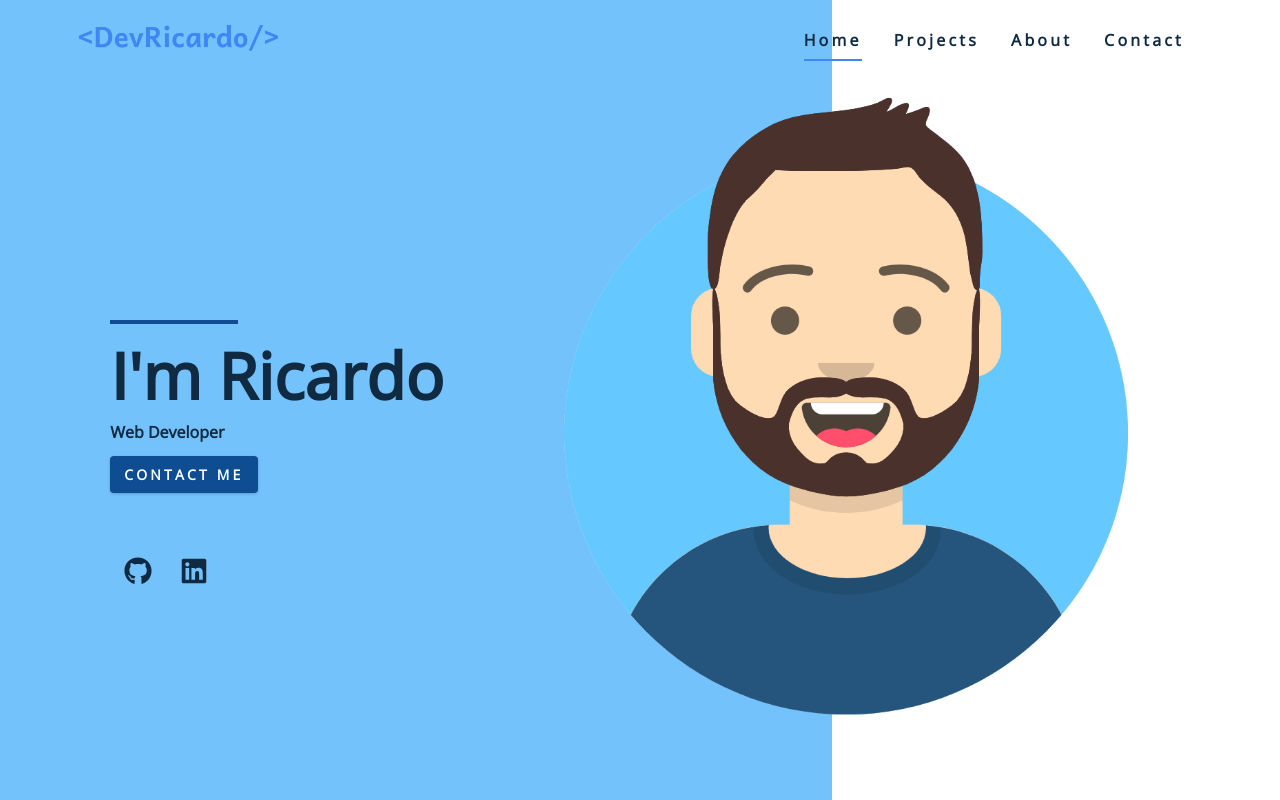
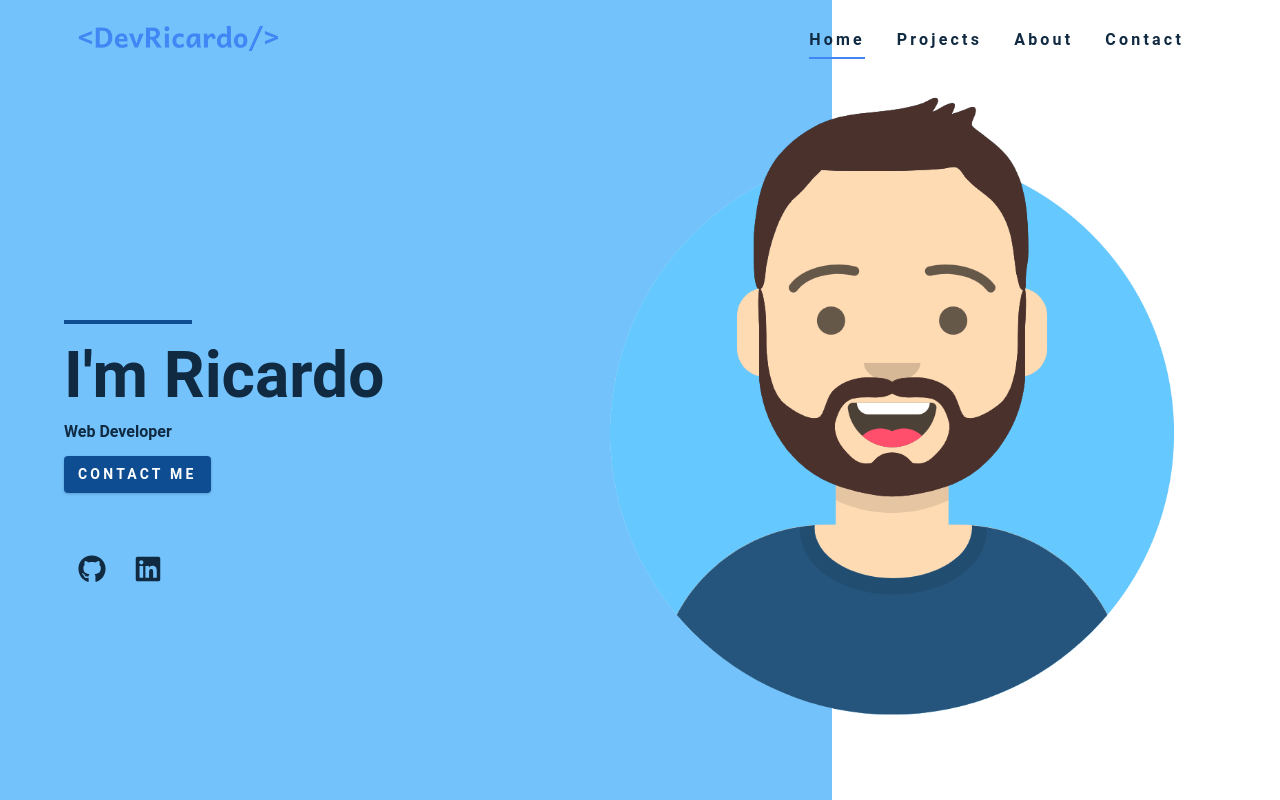
Before and after one commit to RickSanchez7/portfolio-gatsy, a Gatsby site: page / in a window 1280 px wide. Shown: the top 800 px of the page. Built offline with nearby package versions, Linux system fonts and the light colour scheme; Gatsby itself is replaced by a stand-in of ours.

Commit message:
fix dependencies and css font performance issue

```diff
--- a/src/css/main.css
+++ b/src/css/main.css
@@ -3,8 +3,6 @@
 Variables
 ===============
 */
-
-@import url("https://fonts.googleapis.com/css?family=Open+Sans|Roboto:400,700&display=swap");
 
 :root {
   --clr-primary-1: #4285f4;
@@ -36,6 +34,10 @@
 Global Styles
 ===============
 */
+@font-face {
+  font-family: "Roboto";
+  src: url("https://fonts.googleapis.com/css?family=Open+Sans|Roboto:400,700&display=optional");
+}
 
 *,
 ::after,
@@ -48,7 +50,8 @@
   font-size: 16px;
 }
 body {
-  font-family: var(--ff-secondary);
+  font-family: var(--ff-primary);
+  font-display: optional;
   color: var(--clr-grey-1);
   background: var(--clr-white);
   line-height: 1.5;
@@ -247,6 +250,7 @@
 .nav-center img {
   margin-bottom: 0.375rem;
   width: 250px;
+  height: 45px;
 }
 
 .nav-links {
@@ -285,6 +289,7 @@
   .nav-center img {
     margin-bottom: 0;
     width: 200px;
+    height: 45px;
   }
   .btn-nav {
     position: fixed;
@@ -393,6 +398,7 @@
 .hero-info {
   text-transform: capitalize;
   text-align: left;
+  width: 45%;
 }
 
 .hero-info h1 {
```
Also changed, not shown: package.json (+9 -0 lines), 1 other file.
